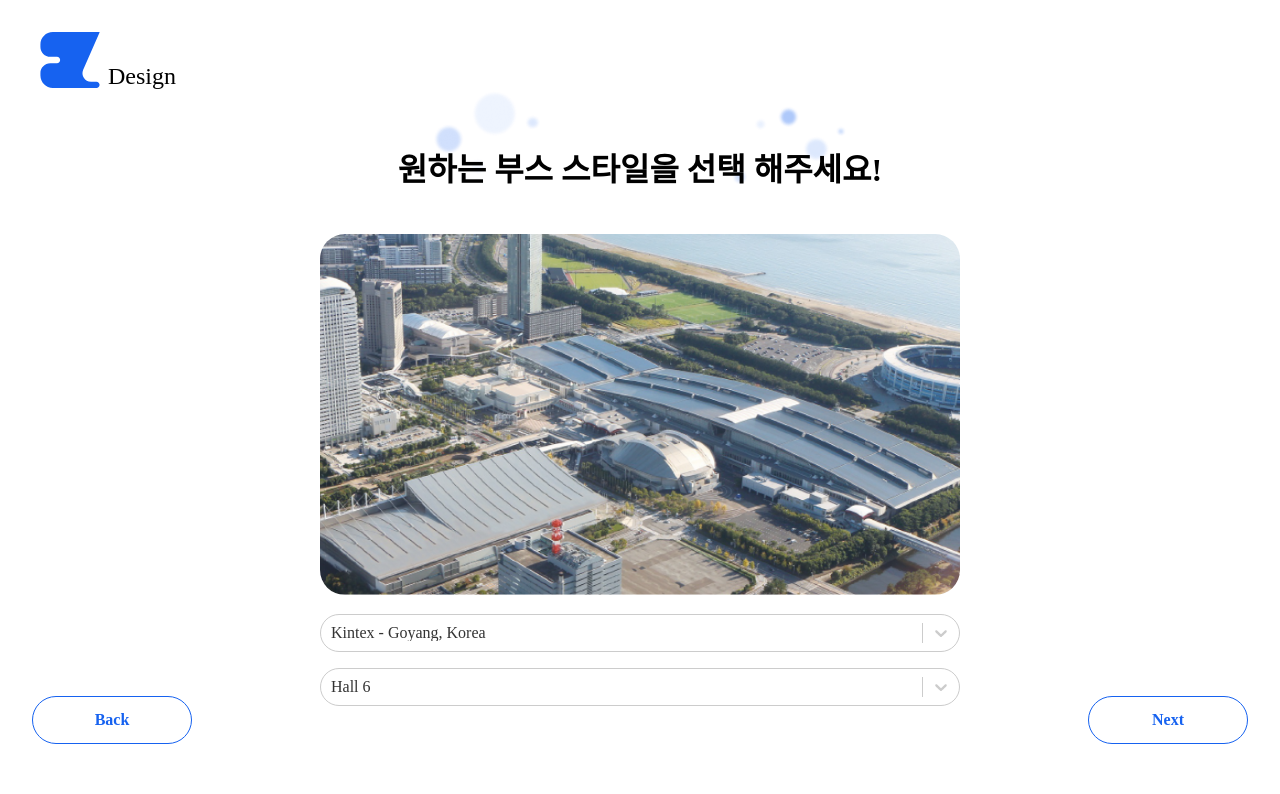
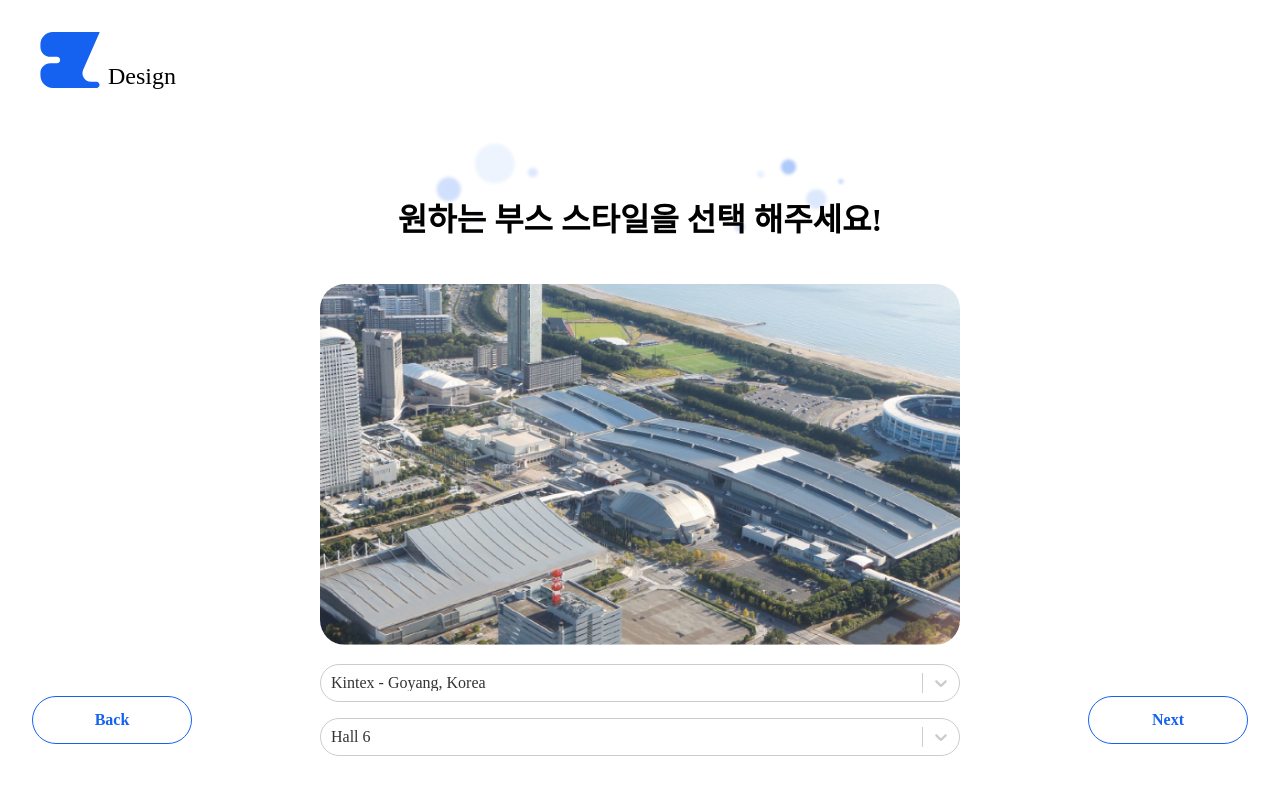
Before and after one commit to Gotkwondo/EZbooth_FE, a React (Create React App) app in the folder ezbooth/: page /country in a window 1280 px wide. Shown: the top 794 px of the page. Built offline with nearby package versions, Linux system fonts and the light colour scheme; a web font is replaced by a local one.

Commit message:
♻️ refactor(부스 생성 페이지 리팩토링 세팅): 리팩토링 진행할 방향성을 주석으로 작성 & 쓸모없는 코드 제거

```diff
--- a/ezbooth/src/components/ProjectCountry/SelectCountry.tsx
+++ b/ezbooth/src/components/ProjectCountry/SelectCountry.tsx
@@ -3,7 +3,6 @@ import styled from 'styled-components';
 import MainTitle from 'components/Home/MainTitle';
 import { useBoothStore } from 'zustand/createBooth';
 import SelectComponent from 'components/modules/SelectComponent';
-import Select from 'react-select';
 import countryImg from 'assets/imgs/countryImg.png';
 
 const SelectCountry = () => {
@@ -15,8 +14,8 @@ const SelectCountry = () => {
     { value: 'hall6', label: 'Hall 6' }
   ];
 
-  const { country, booth, setCountry, setBooth } = useBoothStore();
-  console.log(country, booth)
+  const { setCountry, setBooth } = useBoothStore();
+
   return (
     <Wrapper>
       <ContentWrapper>
@@ -24,7 +23,6 @@ const SelectCountry = () => {
           <MainTitle>원하는 부스 스타일을 선택 해주세요!</MainTitle>
         </TitleArea>
         <ContentArea>
-          {/* <SelectComponent data={countryData} setterFn={setCountry}/> */}
           <ImgWrapper src={countryImg} />
           <SelectInputArea>
             <SelectComponent
@@ -35,9 +33,6 @@ const SelectCountry = () => {
               data={hallData}
               setterFn={setBooth}
             />
-
-          </SelectInputArea>
-          <SelectInputArea>
 
           </SelectInputArea>
         </ContentArea>
--- a/ezbooth/src/pages/SelectBoothStyle.tsx
+++ b/ezbooth/src/pages/SelectBoothStyle.tsx
@@ -3,11 +3,10 @@ import MainHeader from 'components/Header/MainHeader';
 import SelectBooth from 'components/ProjectCreate/SelectBooth';
 import styled from 'styled-components';
 import { boothStyleInterface } from 'types/selectBoothType';
-import { Link, useLocation, useSearchParams } from 'react-router-dom';
+import { Link } from 'react-router-dom';
 import Btn from 'components/modules/Btn';
 
 const SelectBoothStyle = () => {
-  // const [searchParams, setSearchParams] = useSearchParams();
   const [boothStyle, setBoothStyle] = useState<boothStyleInterface>({
     style: undefined,
     clear: false
```
Also changed, not shown: ezbooth/src/pages/SelectCountryInfo.tsx (+4 -14 lines).
